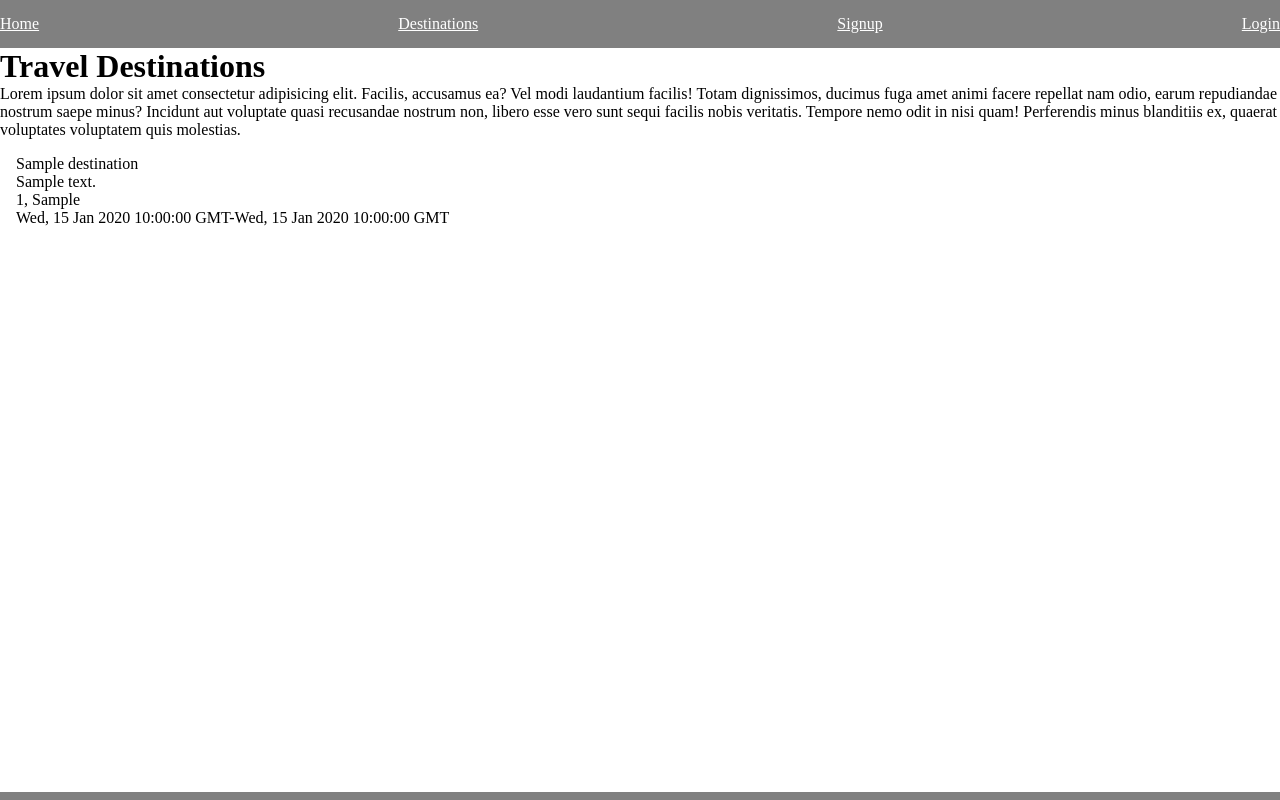
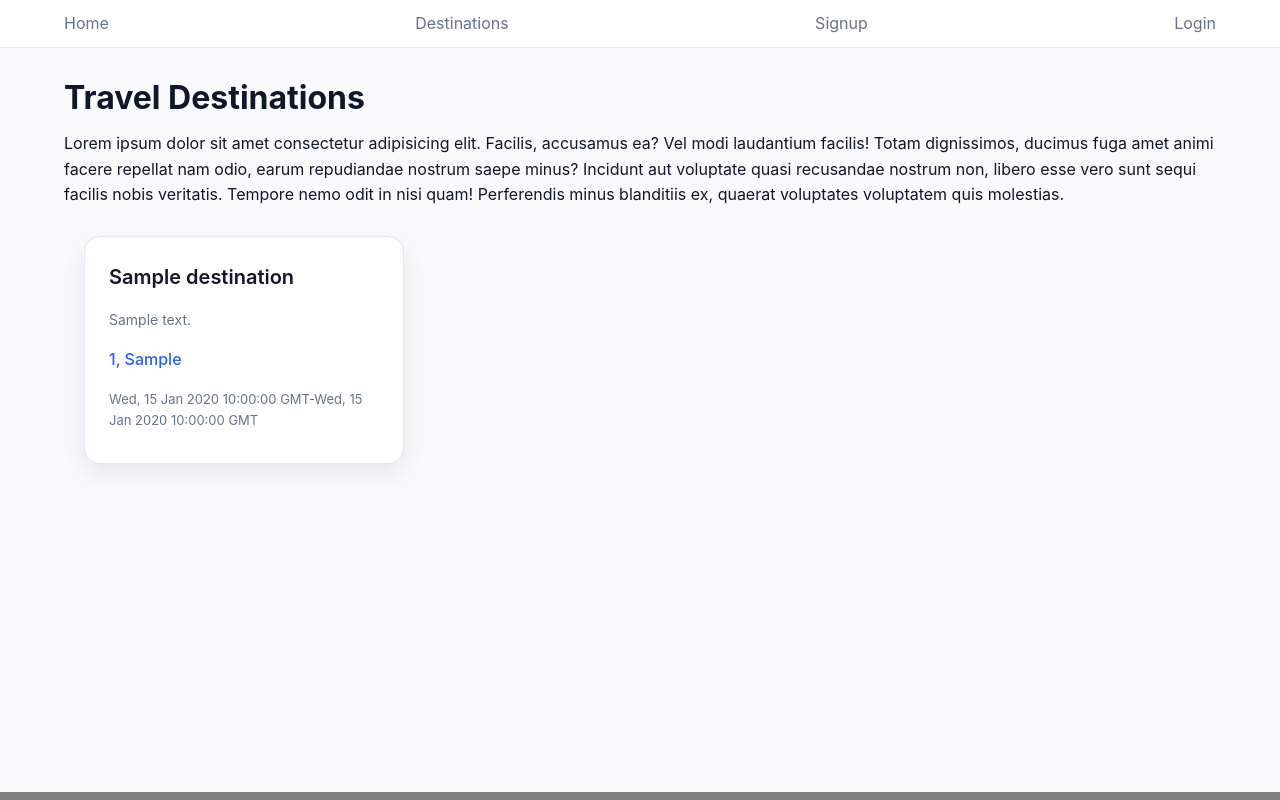
Before and after one commit to Lamo0004/2026_1_travel_destinations, a Flask app: page /destinations in a window 1280 px wide. Run offline with Flask 3, Linux system fonts and the light colour scheme; tables that the repository leaves empty or names only in its code hold one stand-in row (values such as "Sample post"); data that the repository does not hold is empty.

Commit message:
Lidt design tilføjet

```diff
--- a/app.py
+++ b/app.py
@@ -210,7 +210,8 @@ def logout():
 @app.get("/")
 def show_home():
     try:
-        return render_template("page_home.html")
+        user = session.get("user", "")
+        return render_template("page_home.html", user=user, x=x)
     except Exception as ex:
         ic(ex)
         return "ups"
@@ -220,7 +221,8 @@ def show_home():
 @app.get("/destinations")
 def show_destinations():
     try:
-        return render_template("page_destinations.html")
+        user = session.get("user", "")
+        return render_template("page_destinations.html", user=user)
     except Exception as ex:
         ic(ex)
         return "ups"
@@ -259,7 +261,8 @@ def api_get_destinations():
 @login_required
 def show_create_destination():
     try:
-        return render_template("page_create.html", x=x)
+        user = session.get("user", "")
+        return render_template("page_create.html", x=x, user=user,)
     except Exception as ex:
         ic(ex)
         return "ups"
@@ -399,7 +402,8 @@ def show_edit_destination(destination_pk):
         if not destination:
             return "Destination not found", 404
 
-        return render_template("page_create.html", destination=destination, edit=True, x=x)
+        user = session.get("user", "")
+        return render_template("page_create.html", destination=destination, edit=True, x=x, user=user)
         return '<browser mix-redirect="/destinations"></browser>'
     except Exception as ex:
         ic(ex)
--- a/static/app.css
+++ b/static/app.css
@@ -3,9 +3,121 @@
   padding: 0;
   box-sizing: border-box;
 }
+
+:root {
+  /***** COLORS *****/
+  /* Primary */
+  --color-primary: #2563eb;
+  --color-primary-hover: #1e40af;
+
+  /* Secondary */
+  --color-secondary: #14b8a6;
+  --color-accent: #f97316;
+
+  /* Backgrounds */
+  --color-background: #f8fafc;
+  --color-surface: #ffffff;
+
+  /* Text */
+  --color-text-primary: #0f172a;
+  --color-text-secondary: #64748b;
+
+  /* Borders */
+  --color-border: #e2e8f0;
+
+  /* Status */
+  --color-success: #22c55e;
+  --color-warning: #f59e0b;
+  --color-error: #ef4444;
+
+  /***** ANDET *****/
+  /* Layout */
+  --container-width: 1200px;
+
+  /* Radius */
+  --radius-sm: 8px;
+  --radius-md: 12px;
+  --radius-lg: 16px;
+
+  /* Shadows */
+  --shadow-card: 0 10px 25px rgba(0, 0, 0, 0.08);
+
+  /* Spacing */
+  --space-xs: 4px;
+  --space-sm: 8px;
+  --space-md: 16px;
+  --space-lg: 24px;
+  --space-xl: 48px;
+}
+
 body {
   width: 100%;
   height: 100vh;
+  font-family: "Inter", sans-serif;
+  background: var(--color-background);
+  color: var(--color-text-primary);
+  line-height: 1.6;
+}
+
+main {
+  padding: var(--space-lg);
+  max-width: var(--container-width);
+  margin: auto;
+}
+
+h1,
+h2,
+h3 {
+  margin-bottom: var(--space-sm);
+}
+
+p {
+  margin-bottom: var(--space-sm);
+}
+
+a {
+  text-decoration: none;
+}
+
+nav {
+  background: var(--color-surface); /* headerens baggrund fylder hele bredden */
+  border-bottom: 1px solid var(--color-border);
+  height: 3rem;
+  display: flex;
+  align-items: center;
+}
+
+.nav-container {
+  max-width: var(--container-width); /* samme som main */
+  margin: 0 auto; /* centrerer containeren */
+  width: 100%;
+  display: flex;
+  justify-content: space-between;
+  align-items: center;
+  padding: 0 var(--space-lg); /* lidt padding i siderne */
+}
+
+.nav-container a {
+  color: var(--color-text-secondary);
+  text-decoration: none;
+}
+
+.nav-container a:hover {
+  color: var(--color-primary);
+}
+
+.btn-primary {
+  background: var(--color-primary);
+  color: white;
+  border: none;
+  padding: 10px 18px;
+  border-radius: var(--radius-md);
+  cursor: pointer;
+  font-weight: 500;
+}
+
+.btn-primary:hover {
+  background: var(--color-primary-hover);
 }
 
 label {
@@ -14,6 +126,10 @@ label {
   span {
     color: rgb(150, 150, 150);
   }
+}
+
+.signup_box {
+  margin-block: var(--space-xl);
 }
 
 #tooltip {
@@ -69,7 +185,7 @@ label {
   display: none;
 }
 
-nav {
+/* nav {
   width: 100%;
   height: 3rem;
   background-color: gray;
@@ -79,9 +195,9 @@ nav {
   a {
     color: white;
   }
-}
+} */
 
-#items {
+/* #items {
   width: 100%;
   height: 100%;
   display: grid;
@@ -93,7 +209,7 @@ nav {
     border-left: 1px solid black;
     box-shadow: 0px 0px 10px black;
   }
-}
+} */
 
 .user {
   padding: 1rem;
@@ -109,9 +225,72 @@ footer {
 }
 
 #destinationsContainer {
-  margin: 1rem;
+  display: grid;
+  grid-template-columns: repeat(auto-fit, minmax(230px, 1fr));
+  gap: 24px;
+  padding: 20px;
 }
 
 .destinationCard {
-  margin: 1rem;
+  background: var(--color-surface);
+  border: 1px solid var(--color-border);
+
+  border-radius: var(--radius-lg);
+  padding: var(--space-lg);
+
+  box-shadow: var(--shadow-card);
+
+  display: flex;
+  flex-direction: column;
+  gap: var(--space-sm);
+
+  max-width: 320px;
+
+  transition:
+    transform 0.2s ease,
+    box-shadow 0.2s ease;
+
+  #title {
+    font-size: 20px;
+    font-weight: 600;
+    color: var(--color-text-primary);
+  }
+
+  #description {
+    color: var(--color-text-secondary);
+    font-size: 14px;
+  }
+
+  #destination {
+    font-weight: 500;
+    color: var(--color-primary);
+  }
+
+  #date {
+    font-size: 13px;
+    color: var(--color-text-secondary);
+  }
 }
+
+.deleteBtn {
+  margin-top: var(--space-sm);
+  color: var(--color-primary);
+  font-weight: 500;
+  cursor: pointer;
+}
+
+.deleteBtn:hover {
+  background-color: var(--color-error);
+}
+
+.editBtn {
+  margin-top: var(--space-sm);
+  color: var(--color-primary);
+  font-weight: 500;
+  cursor: pointer;
+}
+
+.destinationCard:hover {
+  transform: translateY(-4px);
+  box-shadow: 0 15px 35px rgba(0, 0, 0, 0.12);
+}
--- a/static/dist/script.js
+++ b/static/dist/script.js
@@ -35,12 +35,12 @@ window.addEventListener("load", async () => {
             });
         }
         // Tilføj edit funktion til KUN ejeren (kun ejeren kan se linket)
-        const editLink = kopi.querySelector(".editLink");
-        if (!destination.is_owner && editLink) {
-            editLink.remove();
+        const editBtn = kopi.querySelector(".editBtn");
+        if (!destination.is_owner && editBtn) {
+            editBtn.remove();
         }
-        else if (editLink) {
-            editLink.href = `/edit-destination/${destination.destination_pk}`;
+        else if (editBtn) {
+            editBtn.href = `/edit-destination/${destination.destination_pk}`;
         }
         document.getElementById("destinationsContainer").appendChild(kopi);
     });
--- /dev/null
+++ b/templates/___card_destination.html
@@ -0,0 +1,16 @@
+<div class="destinationCard">
+
+    <p id="title"></p>
+    <p id="description"></p>
+    <p id="destination"></p>
+    <p id="date"></p>
+
+    <a class="deleteBtn">
+        Delete
+    </a>
+
+    <a class="editBtn">
+        Edit
+    </a>
+
+</div>
--- a/templates/_header.html
+++ b/templates/_header.html
@@ -21,6 +21,7 @@
     </div>
 
     <nav>
+        <div class="nav-container">
             <a href="/">Home</a>
             <a href="/destinations">Destinations</a>
             <a href="/signup">Signup</a>
@@ -30,5 +31,6 @@
             {% else %}
             <a href="/logout">Logout</a>
             {% endif %}
+        </div>
 
     </nav>
--- a/templates/page_destinations.html
+++ b/templates/page_destinations.html
@@ -11,22 +11,7 @@
     <div id="destinationsContainer"></div>
 
     <template id="destinationCardTemplate">
-        <div class="destination">
-
-            <p id="title"></p>
-            <p id="description"></p>
-            <p id="destination"></p>
-            <p id="date"></p>
-
-            <button class="deleteBtn">
-                Delete
-            </button>
-
-            <a class="editLink">
-                Edit
-            </a>
-
-        </div>
+        {% include "___card_destination.html" %}
     </template>
 
 
--- a/templates/page_home.html
+++ b/templates/page_home.html
@@ -10,6 +10,7 @@
         rerum.
         Atque soluta sit placeat quasi obcaecati repellendus hic autem, aliquid vitae natus fuga cumque pariatur labore.
         Error, quis? Iste, mollitia provident omnis qui accusamus eum maxime fuga quia aperiam labore.</p>
+    <a class="btn-primary" href="/destinations">Show travel destinations</a>
 </main>
 
 {% include "_footer.html" %}
--- a/templates/page_login.html
+++ b/templates/page_login.html
@@ -17,6 +17,11 @@
 
         <button>Login</button>
     </form>
+
+    <div class="signup_box">
+        <p>Har du ikke en bruger?</p>
+        <a class="btn-primary" href="/signup">Signup</a>
+    </div>
 </main>
 
 {% include "_footer.html" %}
```
Also changed, not shown: static/src/api-functions.js (deleted, +0 -14 lines), static/src/script.js (deleted, +0 -18 lines), static/src/script.ts (+5 -5 lines), 5 other files. Lines whose indentation alone changed are shown as unchanged.
